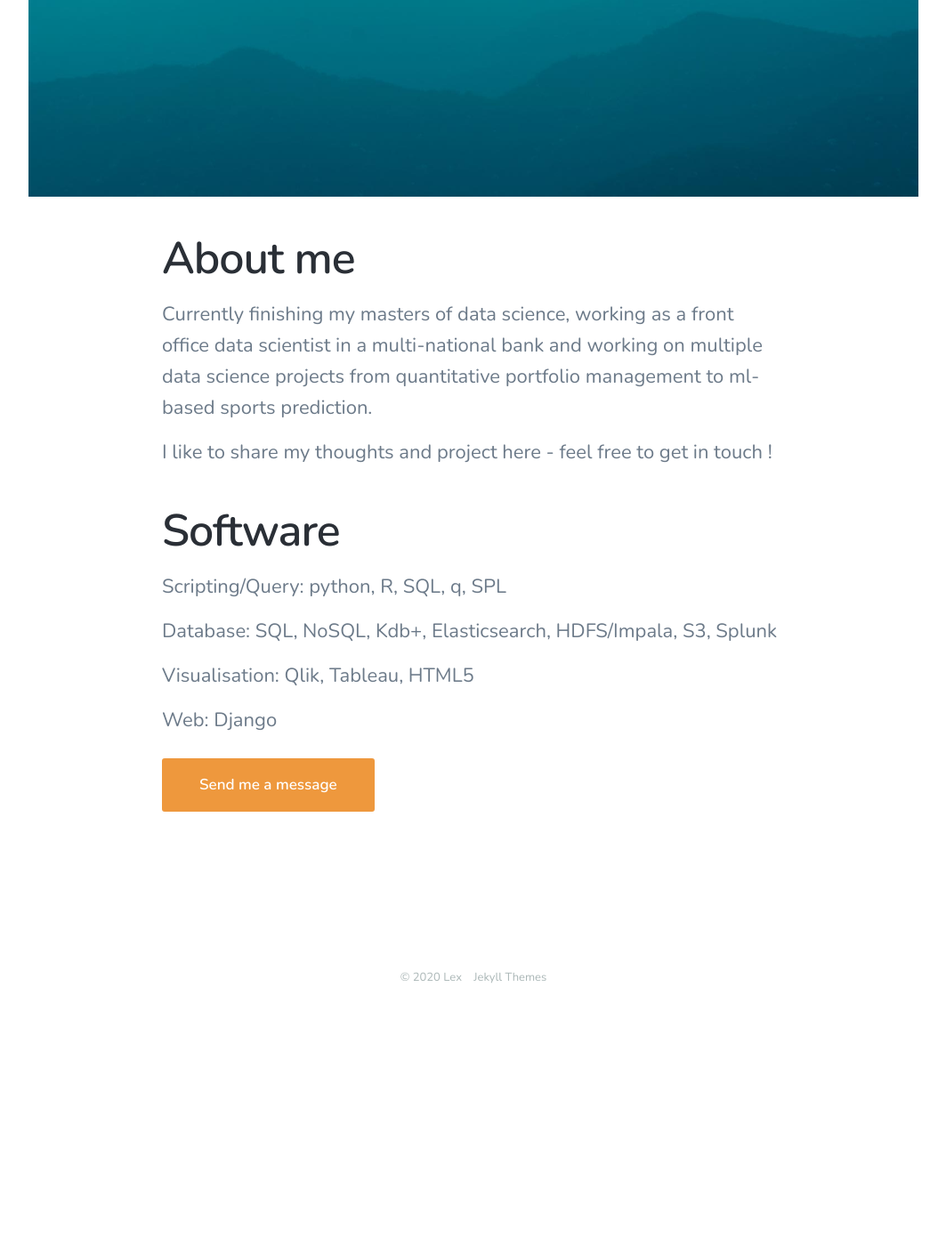
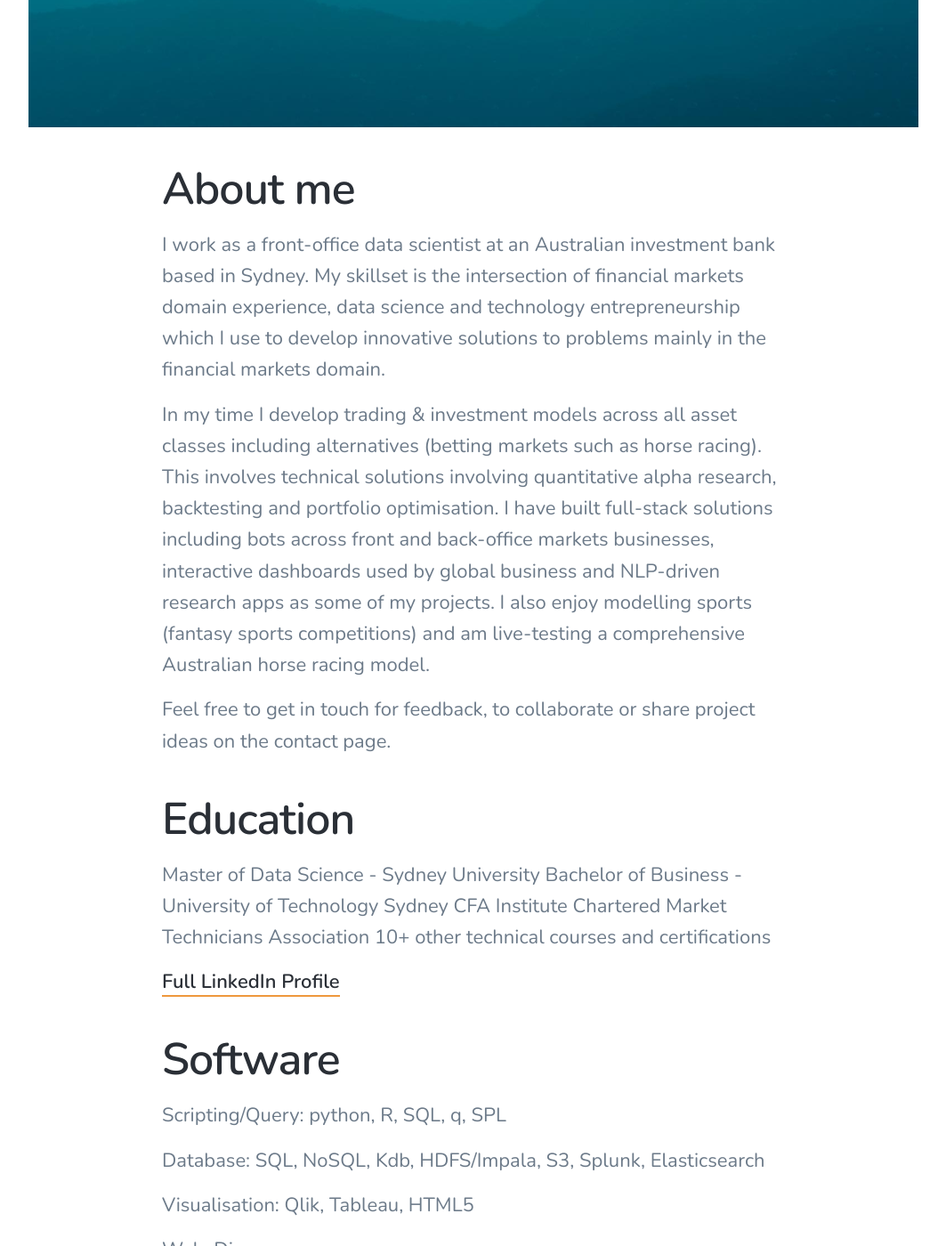
Before and after one commit to thelexhibition/thelexhibition-thelexhibition.github.io, a Jekyll site: the page built from _pages/about.md, in a window 1280 px wide and 1400 px high, scrolled down 990 px. Shown: the whole window at 89% size, without its empty margins (108-1171 px from the left). Built offline with Jekyll 4.4.1, drawn with Linux system fonts in a browser that asks for light colours; nearby versions of some CDN libraries; before the commit the page ends 2175 px from its top, so only the background shows below that; some of the changed text lies outside the part shown.

Commit message:
Updated About Me
Updated About Me and Contact Pages

```diff
--- a/_pages/about.md
+++ b/_pages/about.md
@@ -1,6 +1,6 @@
 ---
 title: Aleksey Eremenko
-description:
+description: I believe we are going through a fast-paced era of datafication which provides compelling opportunities for individuals and businesses willing to engage in a new digital era.
 subtitle:
 featured_image: /images/social.jpg
 ---
@@ -9,18 +9,32 @@ featured_image: /images/social.jpg
 
 ## About me
 
-Currently finishing my masters of data science, working as a front office data scientist in a multi-national bank and working on multiple data science projects from quantitative portfolio management to ml-based sports prediction.
+I work as a front-office data scientist at an Australian investment bank based in Sydney. My skillset is the intersection of financial markets domain experience, data science and technology entrepreneurship which I use to develop innovative solutions to problems mainly in the financial markets domain.
 
-I like to share my thoughts and project here - feel free to get in touch !
+In my time I develop trading & investment models across all asset classes including alternatives (betting markets such as horse racing). This involves technical solutions involving quantitative alpha research, backtesting and portfolio optimisation. I have built full-stack solutions including bots across front and back-office markets businesses, interactive dashboards used by global business and NLP-driven research apps as some of my projects. I also enjoy modelling sports (fantasy sports competitions) and am live-testing a comprehensive Australian horse racing model.
+
+Feel free to get in touch for feedback, to collaborate or share project ideas on the contact page.
+
+## Education
+
+Master of Data Science - Sydney University
+Bachelor of Business - University of Technology Sydney
+CFA Institute
+Chartered Market Technicians Association
+10+ other technical courses and certifications
+
+<a href="https://www.linkedin.com/in/aleksey-eremenko-61924728/">Full LinkedIn Profile</a>
 
 ## Software
 
 Scripting/Query: python, R, SQL, q, SPL
 
-Database: SQL, NoSQL, Kdb+, Elasticsearch, HDFS/Impala, S3, Splunk
+Database: SQL, NoSQL, Kdb, HDFS/Impala, S3, Splunk, Elasticsearch
 
 Visualisation: Qlik, Tableau, HTML5
 
 Web: Django
 
+Other: Symphony
+
 <a href="https://thelexhibition.github.io/thelexhibition-thelexhibition.github.io/contact" class="button button--large">Send me a message</a>
```
Also changed, not shown: _pages/contact.md (+3 -5 lines).
